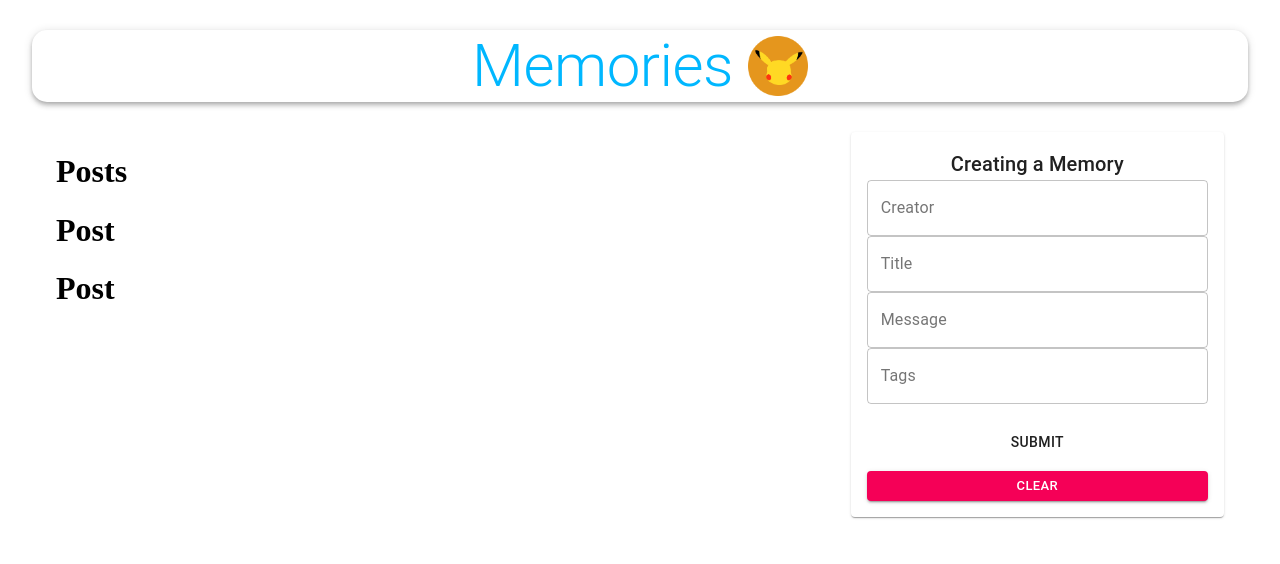
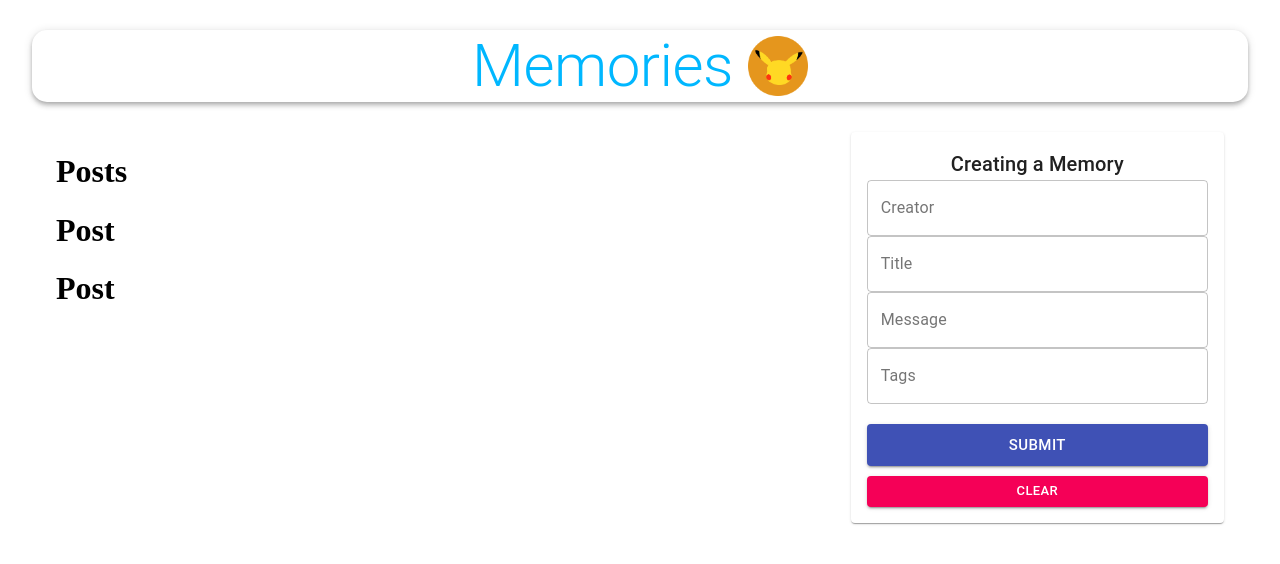
Before and after one commit to umbirius/memories-project, a React (Create React App) app in the folder client/: page / in a window 1280 px wide. Shown: the top 564 px of the page. Built offline with nearby package versions, Linux system fonts and the light colour scheme; no server answers.

Commit message:
changed contained

```diff
--- a/client/src/components/Form/Form.js
+++ b/client/src/components/Form/Form.js
@@ -65,7 +65,7 @@ const Form = () => {
         <div className={classes.fileInput}></div>
         <Button
           className={classes.buttonSubmit}
-          variant="container"
+          variant="contained"
           color="primary"
           size="large"
           type="submit"
```
